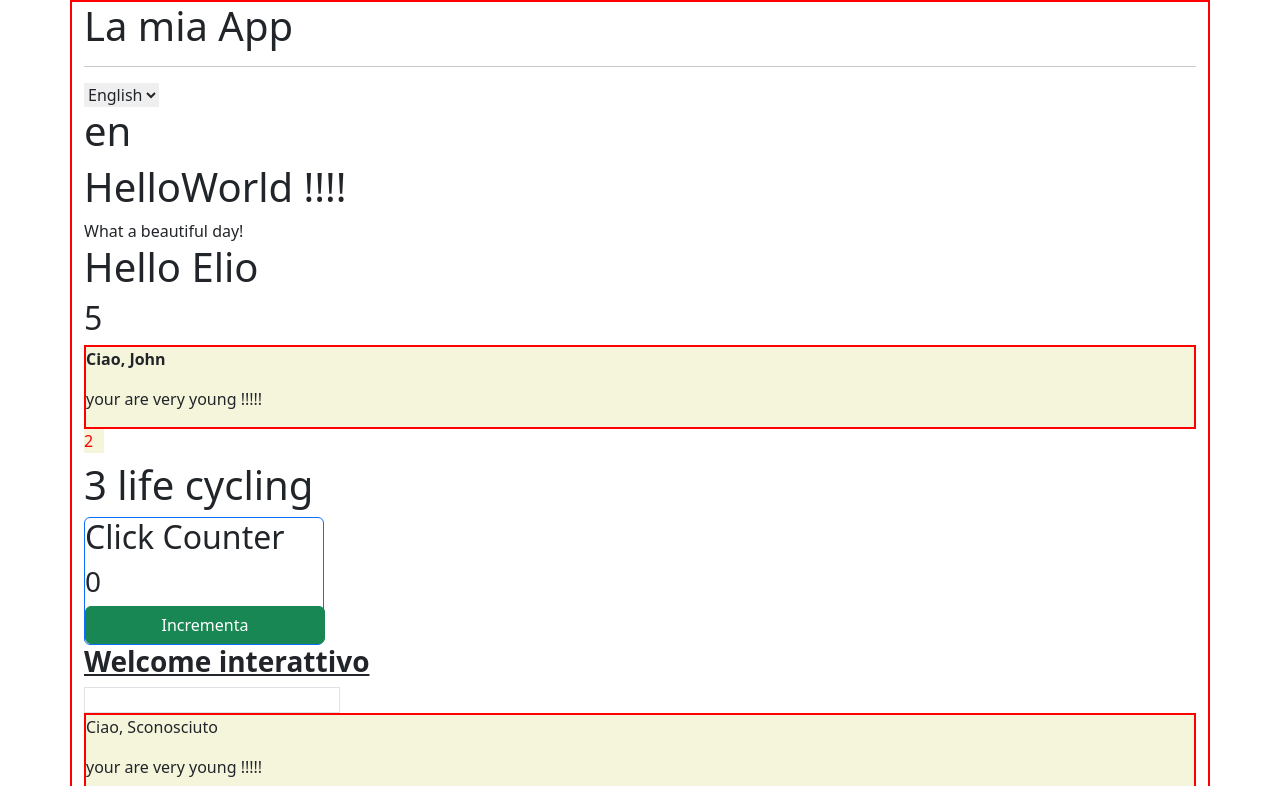
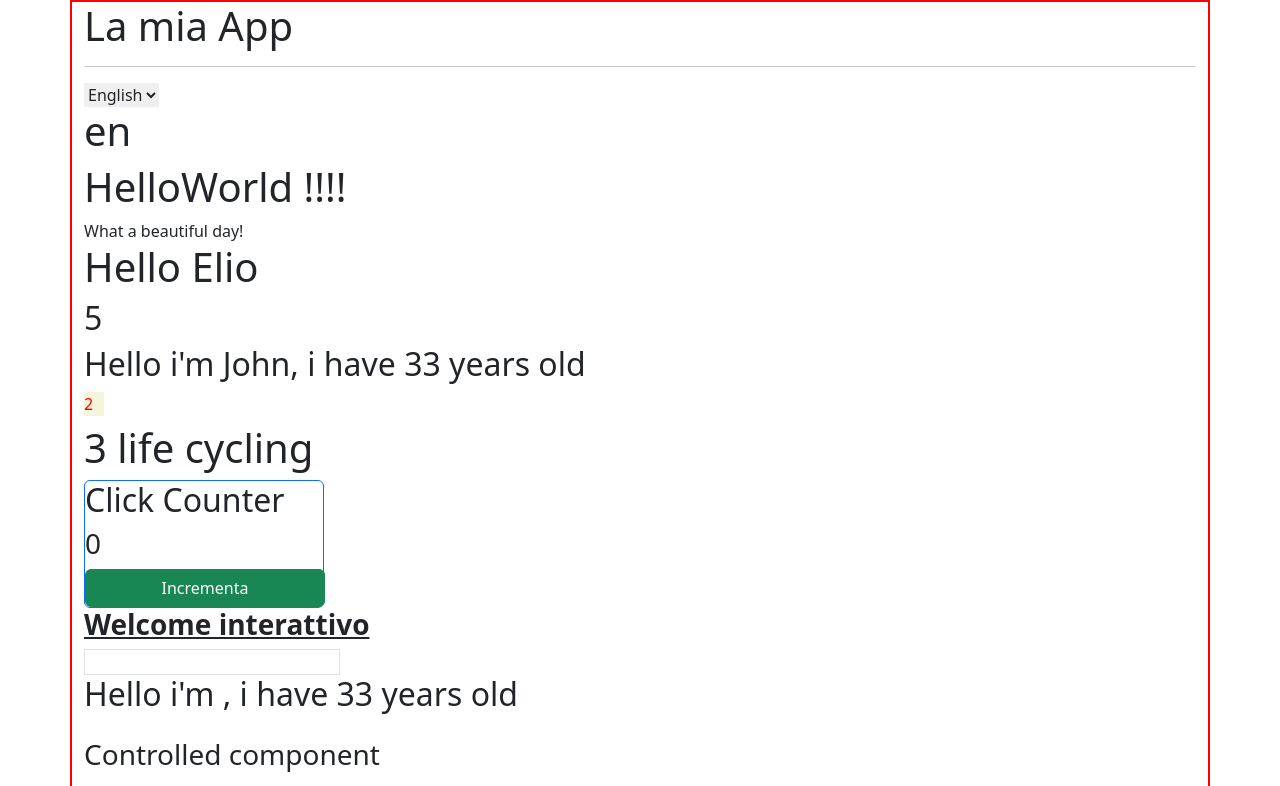
Before and after one commit to Castels88/React-esercizi, a React (Create React App) app: page / in a window 1280 px wide. Shown: the top 786 px of the page. Built offline with nearby package versions, Linux system fonts and the light colour scheme.

Commit message:
fine esercizio

```diff
--- a/src/App.js
+++ b/src/App.js
@@ -39,7 +39,7 @@ render(){
         <HelloWorld/>
         <h1>Hello <Name/></h1>
         <h2>{sum(2,3)}</h2>
-        <Welcome name="John" age={17}/>
+        <Welcome/>
         <Counter InitialValue={0} IncrementValue={1}/>
         {/* <SecondCounter NumeroIniziale={0}/> */}
         {/* <ThirdCounter NumeroIniziale={1} IncrementValue={1} Timeout={500} />   */}
--- a/src/Welcome.js
+++ b/src/Welcome.js
@@ -1,68 +1,9 @@
 import React from "react"
 import { Age } from "./Age"
-export class Welcome extends React.Component{
-    render(){
-        return(
-            <div className="welcome_container" >
-                {
-                    this.props.name
-                    ? <p><strong>Ciao, {this.props.name}</strong></p>
-                    : <p>Ciao, Sconosciuto</p>
-
-                }
-                {/* {
-                    this.props.age > 18 && <Age age={ this.props.age}/>
-
-                }
-                 */}
-                {/* {
-                    this.props.age && <Age age={this.props.age}/>
-                } */}
-                {/* {
-                    this.props.age?
-                    this.props.age >= 18 && <Age age={this.props.age}/>:
-                    this.props.age <= 65 && <Age age={this.props.age}/>
-                } */}
-                {/* {
-                    this.props.name === "John"?
-                    <p>Benvenuto , {this.props.name}</p>:
-                    <p>Ciao, Sconosciuto</p>
-                } */}
-                {
-                    this.props.age>18?
-                    <p>your age is {this.props.age}</p>:
-                    <p>your are very young !!!!!</p>
-                }
-
-            </div>
-        )
-    }
-}
-
-// in questo caso utilizzando elementi condizionali posso decidere di settare una opzione
-// qualora non venga stabilito un nome
 
 
-// Esercizio 4 Props
-// What happens if the name prop is a JSX expression instead of a string?
-// How do you pass a prop that contains a JSX expression?
-// Modify the value passed to the name prop so that it's contained within a strong tag.
-
-// Conditional Rendering - 01
-// Modify the Welcome component so that
-// the Age component is rendered only if the age prop is greater than 18.
-
-// Conditional Rendering - 02
-// Modify the Welcome component so that the Age component is rendered only if the age prop is present.
-
-// Conditional Rendering - 03
-// Modify the Welcome component so that the Age component is rendered only
-// if the age prop is greater than 18 and less than 65.
-
-// Conditional Rendering - 04
-// Modify the Welcome component so that the Age component is rendered only
-// if the age prop is greater than 18 and less than 65 and the name prop is equal to "John".
-
-// Conditional Rendering - 05
-// Modify the Age component so that the "Your age is " message is rendered only
-// if the age prop is greater than 18. Otherwise render the "You are very young!" message.
+export function Welcome ({name= "John", age= 33}){
+return(
+    <h2>Hello i'm {name}, i have {age} years old</h2>
+)
+}
```
